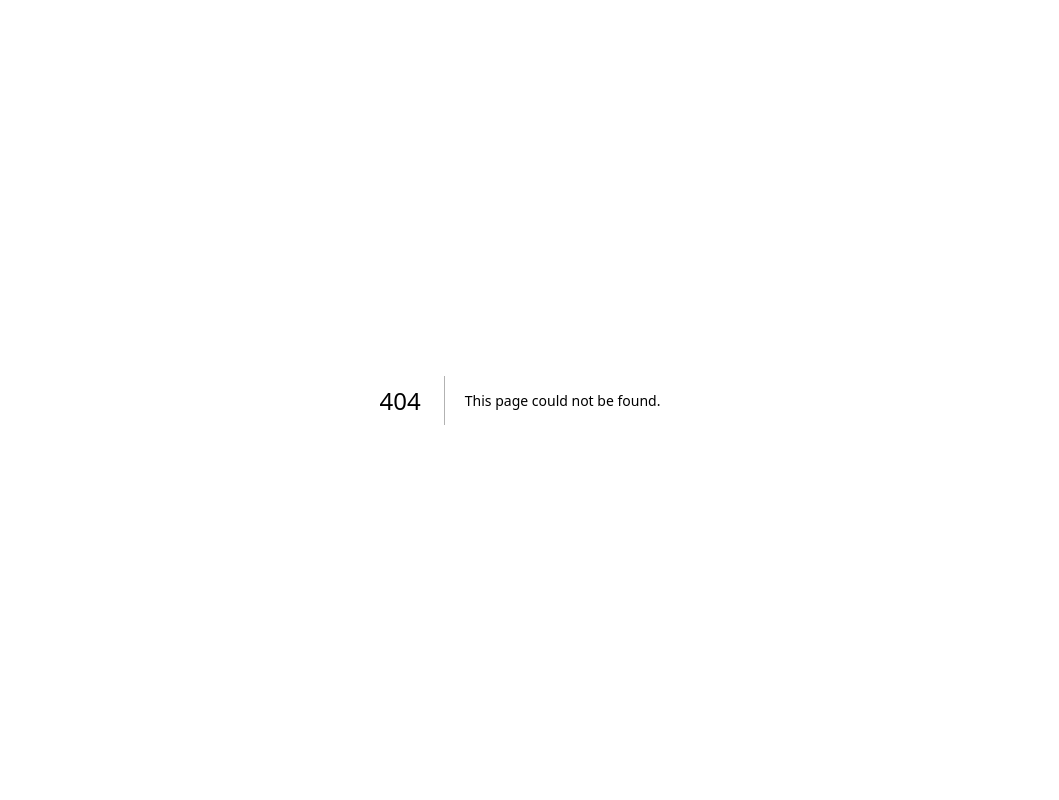
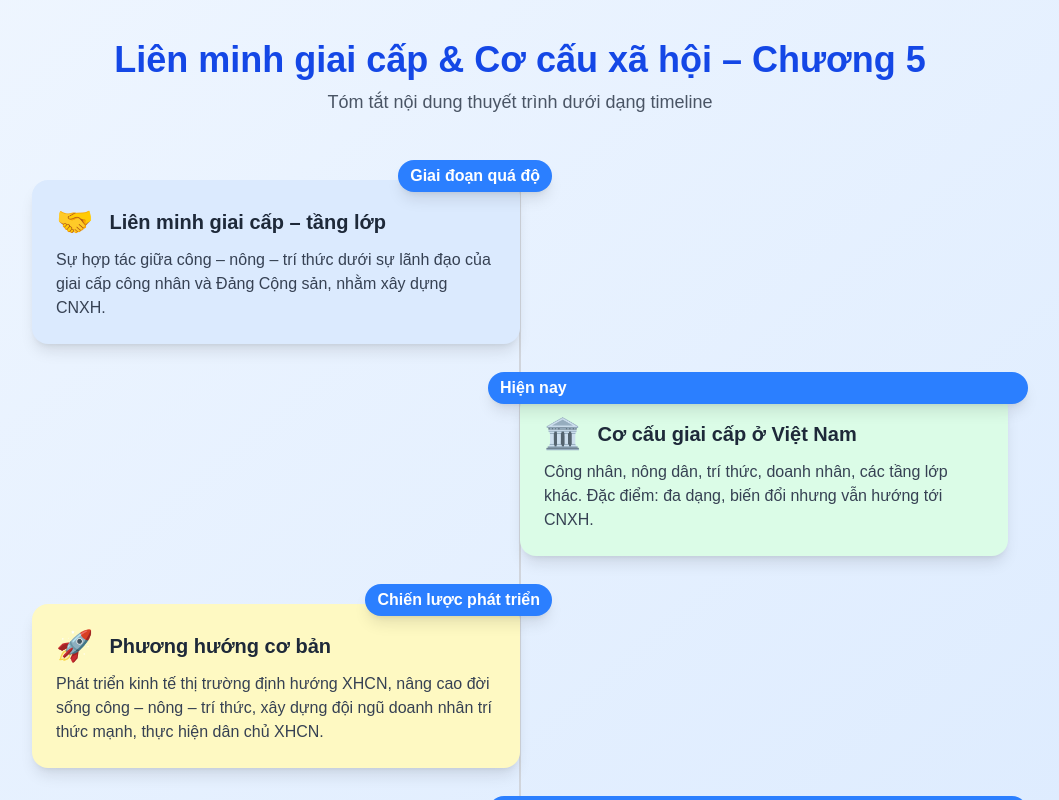
Before and after one commit to QuangNV23062004/mln131, a Next.js app: page /topic in a window 1280 px wide. Before the commit this address had no page. Shown: the top 800 px of the page, without its empty margins (120-1179 px from the left). Built offline with nearby package versions, Linux system fonts and the light colour scheme.

Commit message:
update
update

```diff
--- a/src/app/interactive-ai/page.tsx
+++ b/src/app/interactive-ai/page.tsx
@@ -5,15 +5,20 @@ import { useState } from "react";
 
 export default function Page() {
   const [messages, setMessages] = useState<any[]>([
-    { from: "AI", content: "Hello! I'm your AI assistant. Ask me anything!" },
+    {
+      from: "AI",
+      content:
+        "Xin chào! Tôi là **Trợ lý học tập về Cơ cấu xã hội – giai cấp**. Hãy đặt câu hỏi liên quan đến chương 5 để tôi hỗ trợ bạn!",
+    },
   ]);
   const [prompt, setPrompt] = useState("");
   const [isThinking, setIsThinking] = useState(false);
 
-  const fetchAIResponse = async () => {
-    if (!prompt.trim()) return;
+  const fetchAIResponse = async (question?: string) => {
+    const finalPrompt = question || prompt;
+    if (!finalPrompt.trim()) return;
 
-    const userMessage = { from: "user", content: prompt };
+    const userMessage = { from: "user", content: finalPrompt };
     setMessages((prev) => [...prev, userMessage]);
     setPrompt("");
     setIsThinking(true);
@@ -26,7 +31,7 @@ export default function Page() {
             {
               parts: [
                 {
-                  text: `Trả lời bằng tiếng việt, ${prompt}`,
+                  text: `Bạn là chuyên gia về Chủ nghĩa xã hội. Trả lời bằng tiếng Việt, rõ ràng, ngắn gọn, dựa trên kiến thức của chương 5: Cơ cấu xã hội – giai cấp và liên minh giai cấp trong thời kỳ quá độ lên CNXH. Câu hỏi: ${finalPrompt}`,
                 },
               ],
             },
@@ -47,7 +52,8 @@ export default function Page() {
         ...prev,
         {
           from: "AI",
-          content: "Sorry, I encountered an error. Please try again.",
+          content:
+            "Xin lỗi, tôi gặp sự cố khi trả lời. Bạn có thể thử lại sau nhé!",
         },
       ]);
     } finally {
@@ -62,34 +68,46 @@ export default function Page() {
     }
   };
 
+  const quickQuestions = [
+    "Liên minh giai cấp trong thời kỳ quá độ lên CNXH là gì?",
+    "Cơ cấu giai cấp – xã hội ở Việt Nam hiện nay gồm những thành phần nào?",
+    "Phương hướng cơ bản để xây dựng liên minh giai cấp ở Việt Nam?",
+    "Vai trò của liên minh công – nông – trí thức trong CNXH?",
+  ];
+
   return (
-    <div className="min-h-screen bg-gray-50 flex flex-col">
+    <div className="min-h-screen bg-gradient-to-br from-blue-50 to-blue-100 flex flex-col">
       {/* Header */}
-      <div className="bg-white shadow-sm border-b px-6 py-4">
-        <h1 className="text-2xl font-bold text-gray-800">AI Chat Assistant</h1>
-        <p className="text-gray-600">Powered by Gemini 2.0 Flash</p>
+      <div className="bg-white shadow-md border-b px-6 py-4">
+        <h1 className="text-2xl font-bold text-blue-700">
+          Trợ lý học tập – Chương 5
+        </h1>
+        <p className="text-gray-600">
+          Cơ cấu xã hội – giai cấp và liên minh giai cấp, tầng lớp trong thời kỳ
+          quá độ lên CNXH
+        </p>
       </div>
 
       {/* Chat Messages */}
-      <div className="flex-1 overflow-y-auto px-6 py-4 space-y-4">
+      <div className="px-6 py-4 space-y-4 overflow-y-auto h-[390px] bg-blue-50 rounded-lg">
         {messages.map((message, index) => (
           <div
             key={index}
-            className={`flex ${
-              message.from === "user" ? "justify-end" : "justify-start"
-            }`}
+            className={`flex ${message.from === "user" ? "justify-end" : "justify-start"
+              }`}
           >
             <div
-              className={`max-w-3xl px-4 py-3 rounded-lg ${
-                message.from === "user"
-                  ? "bg-blue-500 text-white"
+              className={`max-w-3xl px-4 py-3 rounded-2xl shadow ${message.from === "user"
+                  ? "bg-blue-600 text-white"
                   : "bg-white border border-gray-200 text-gray-800"
-              }`}
+                }`}
             >
               <div className="text-sm font-medium mb-1 opacity-75">
-                {message.from === "user" ? "You" : "AI Assistant"}
+                {message.from === "user" ? "Bạn" : "AI Trợ lý"}
               </div>
-              <div className="whitespace-pre-wrap">{message.content}</div>
+              <div className="whitespace-pre-wrap">
+                {message.content.replace(/\*\*(.*?)\*\*/g, "$1")}
+              </div>
             </div>
           </div>
         ))}
@@ -97,14 +115,27 @@ export default function Page() {
         {/* Loading indicator */}
         {isThinking && (
           <div className="flex justify-start">
-            <div className="bg-white border border-gray-200 rounded-lg px-4 py-3">
+            <div className="bg-white border border-gray-200 rounded-lg px-4 py-3 shadow">
               <div className="flex items-center space-x-2">
                 <div className="animate-spin rounded-full h-4 w-4 border-b-2 border-blue-500"></div>
-                <span className="text-gray-600">AI is thinking...</span>
+                <span className="text-gray-600">Đang suy nghĩ...</span>
               </div>
             </div>
           </div>
         )}
+      </div>
+
+      {/* Quick Questions */}
+      <div className="bg-white border-t px-6 py-3 flex gap-2 overflow-x-auto">
+        {quickQuestions.map((q, i) => (
+          <button
+            key={i}
+            onClick={() => fetchAIResponse(q)}
+            className="px-4 py-2 bg-blue-100 text-blue-700 rounded-full hover:bg-blue-200 transition whitespace-nowrap"
+          >
+            {q}
+          </button>
+        ))}
       </div>
 
       {/* Input Area */}
@@ -115,16 +146,16 @@ export default function Page() {
             value={prompt}
             onChange={(e) => setPrompt(e.target.value)}
             onKeyPress={handleKeyPress}
-            placeholder="Type your message here..."
+            placeholder="Đặt câu hỏi về cơ cấu xã hội – giai cấp..."
             className="flex-1 px-4 py-3 border border-gray-300 rounded-lg focus:outline-none focus:ring-2 focus:ring-blue-500 focus:border-transparent"
             disabled={isThinking}
           />
           <button
-            onClick={fetchAIResponse}
+            onClick={() => fetchAIResponse()}
             disabled={isThinking || !prompt.trim()}
-            className="px-6 py-3 bg-blue-500 text-white rounded-lg hover:bg-blue-600 focus:outline-none focus:ring-2 focus:ring-blue-500 focus:ring-offset-2 disabled:opacity-50 disabled:cursor-not-allowed transition-colors"
+            className="px-6 py-3 bg-blue-600 text-white rounded-lg hover:bg-blue-700 focus:outline-none focus:ring-2 focus:ring-blue-500 focus:ring-offset-2 disabled:opacity-50 disabled:cursor-not-allowed transition-colors"
           >
-            {isThinking ? "Sending..." : "Send"}
+            {isThinking ? "Đang gửi..." : "Gửi"}
           </button>
         </div>
       </div>
--- /dev/null
+++ b/src/app/topic/page.tsx
@@ -0,0 +1,100 @@
+"use client";
+
+import { motion } from "framer-motion";
+
+const timelineData = [
+  {
+    year: "Giai đoạn quá độ",
+    title: "Liên minh giai cấp – tầng lớp",
+    description:
+      "Sự hợp tác giữa công – nông – trí thức dưới sự lãnh đạo của giai cấp công nhân và Đảng Cộng sản, nhằm xây dựng CNXH.",
+    color: "bg-blue-100",
+    icon: "🤝",
+  },
+  {
+    year: "Hiện nay",
+    title: "Cơ cấu giai cấp ở Việt Nam",
+    description:
+      "Công nhân, nông dân, trí thức, doanh nhân, các tầng lớp khác. Đặc điểm: đa dạng, biến đổi nhưng vẫn hướng tới CNXH.",
+    color: "bg-green-100",
+    icon: "🏛️",
+  },
+  {
+    year: "Chiến lược phát triển",
+    title: "Phương hướng cơ bản",
+    description:
+      "Phát triển kinh tế thị trường định hướng XHCN, nâng cao đời sống công – nông – trí thức, xây dựng đội ngũ doanh nhân trí thức mạnh, thực hiện dân chủ XHCN.",
+    color: "bg-yellow-100",
+    icon: "🚀",
+  },
+  {
+    year: "Kết luận",
+    title: "Động lực & nền tảng chính trị – xã hội",
+    description:
+      "Xây dựng cơ cấu xã hội – giai cấp hợp lý và liên minh các tầng lớp là yêu cầu tất yếu để Việt Nam phát triển bền vững và giữ vững độc lập dân tộc.",
+    color: "bg-blue-600 text-white",
+    icon: "✨",
+  },
+];
+
+export default function TopicPage() {
+  return (
+    <div className="min-h-screen bg-gradient-to-br from-blue-50 to-blue-100 text-gray-800 py-10">
+      {/* Header */}
+      <header className="text-center mb-16">
+        <h1 className="text-4xl font-bold text-blue-700">
+          Liên minh giai cấp & Cơ cấu xã hội – Chương 5
+        </h1>
+        <p className="mt-2 text-gray-600 text-lg">
+          Tóm tắt nội dung thuyết trình dưới dạng timeline
+        </p>
+      </header>
+
+      {/* Timeline */}
+      <main className="relative max-w-5xl mx-auto px-6">
+        {/* Vertical line */}
+        <div className="absolute left-1/2 transform -translate-x-1/2 h-full border-l-2 border-gray-300"></div>
+
+        {timelineData.map((item, idx) => {
+          const isLeft = idx % 2 === 0;
+          return (
+            <motion.div
+              key={idx}
+              initial={{ opacity: 0, y: 50 }}
+              whileInView={{ opacity: 1, y: 0 }}
+              viewport={{ once: true }}
+              transition={{ duration: 0.6, delay: idx * 0.2 }}
+              className={`relative w-full flex ${
+                isLeft ? "justify-start" : "justify-end"
+              } mb-12`}
+            >
+              <div className="w-1/2 relative">
+                <div
+                  className={`p-6 rounded-2xl shadow-lg ${item.color} ${
+                    item.color.includes("bg-") ? "text-gray-800" : ""
+                  }`}
+                >
+                  <div className="flex items-center gap-4 mb-2">
+                    <span className="text-3xl">{item.icon}</span>
+                    <h3 className="text-xl font-semibold">{item.title}</h3>
+                  </div>
+                  <p className="text-gray-700">{item.description}</p>
+                </div>
+
+                {/* Year badge */}
+                <span
+                  className="absolute -top-5 -right-5 bg-blue-500 text-white px-3 py-1 rounded-full font-semibold shadow-lg"
+                  style={{
+                    ...(isLeft ? { right: "-2rem" } : { left: "-2rem" }),
+                  }}
+                >
+                  {item.year}
+                </span>
+              </div>
+            </motion.div>
+          );
+        })}
+      </main>
+    </div>
+  );
+}
```
Also changed, not shown: src/app/page.tsx (indentation only).
